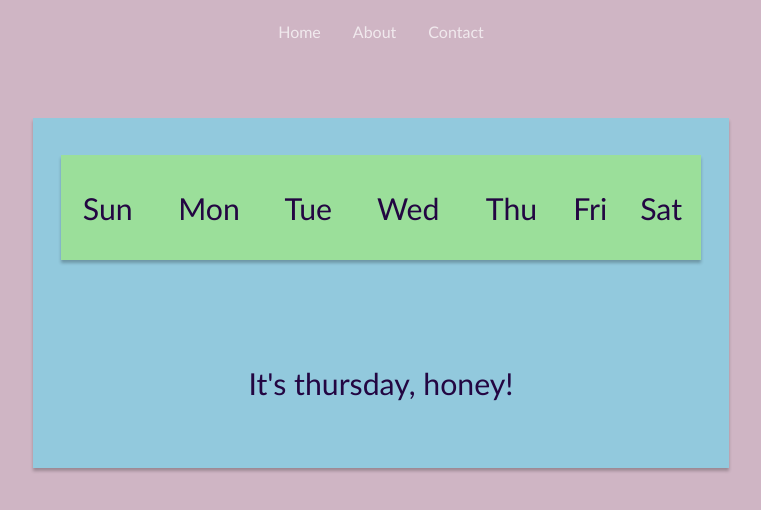
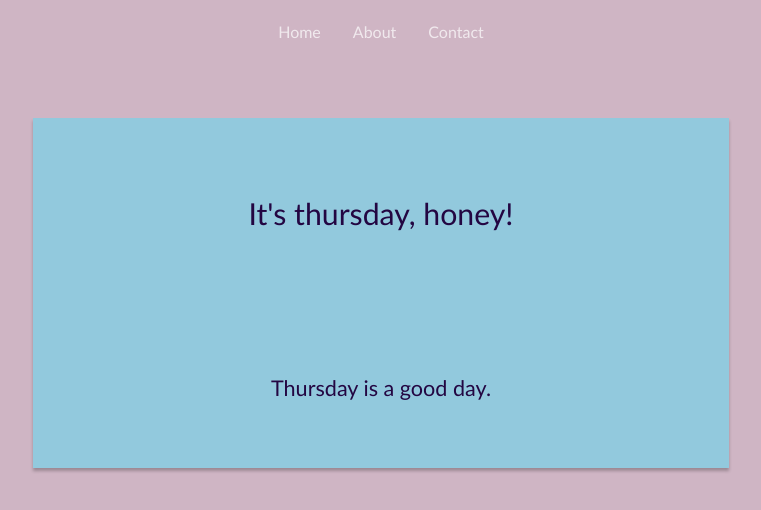
Before and after one commit to Maridmi/WelcomeSites.github.io, a plain HTML site: page week/index.html in a window 1280 px wide. Shown: the whole page, without its empty margins (259-1020 px from the left). Drawn offline with Linux system fonts and the light colour scheme.

Commit message:
Update index.html

```diff
--- a/week/index.html
+++ b/week/index.html
@@ -16,16 +16,8 @@
 	</div>
 
     <div class="daysweek">
-      <table id="days">
-        <td>Sun</td>
-        <td>Mon</td>
-        <td>Tue</td>
-        <td>Wed</td>
-        <td>Thu</td>
-        <td>Fri</td>
-        <td>Sat</td>
-      </table>
       <p id="day"></p>
+      <p id="description"></p>
     </div>
 
     <script src="day.js"></script>
```
